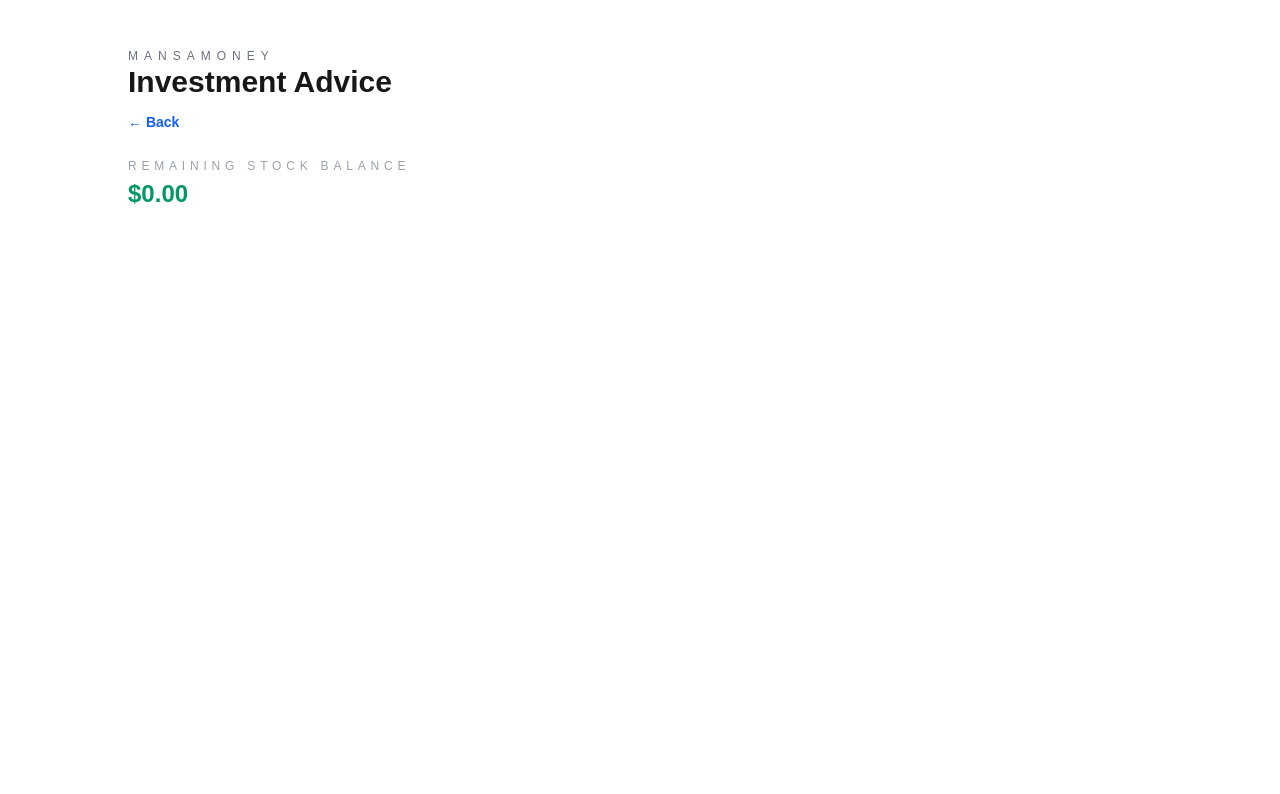
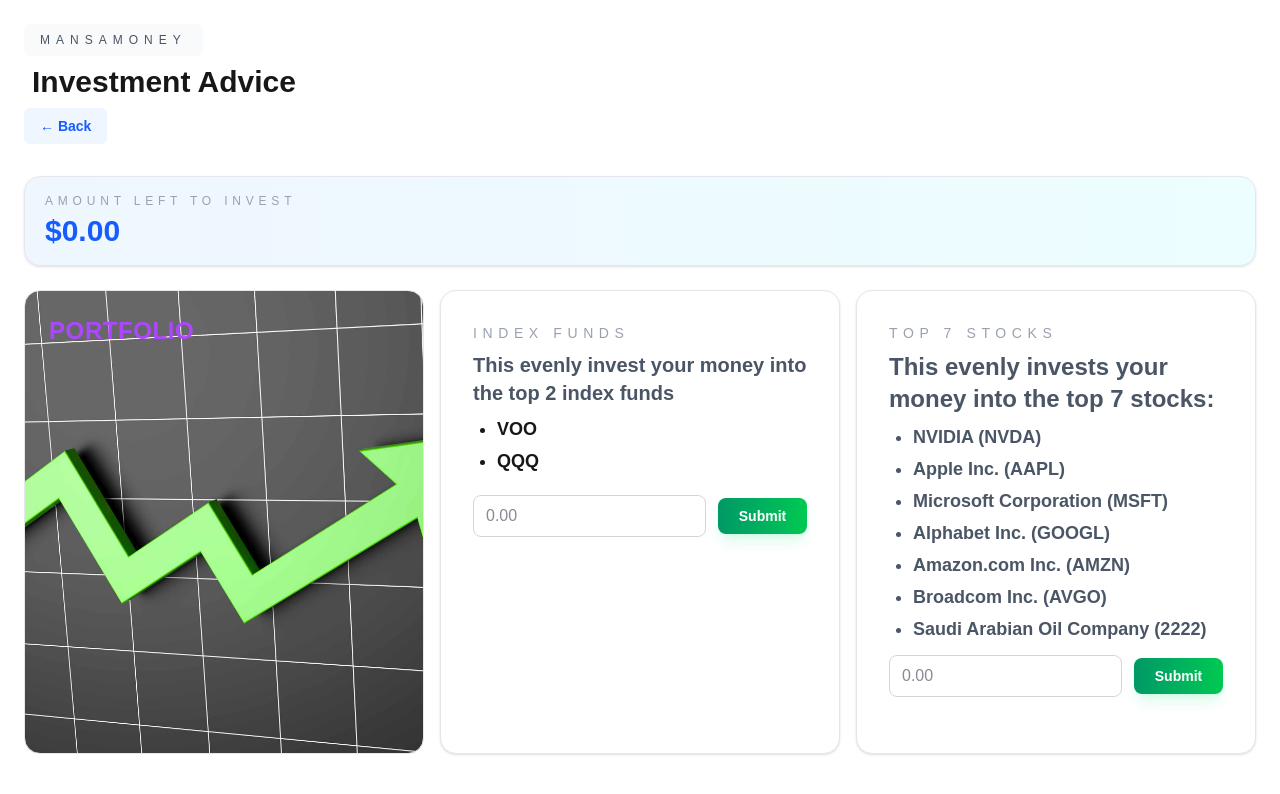
Before and after one commit to KormanCarter/finace-stock-trader, a Next.js app: page /advice in a window 1280 px wide. Shown: the top 794 px of the page. Built offline with nearby package versions, Linux system fonts and the light colour scheme.

Commit message:
working on budget tracker

```diff
--- a/src/app/advice/page.js
+++ b/src/app/advice/page.js
@@ -23,16 +23,16 @@
     }, [])
 
     return (
-        <main className="min-h-screen bg-white px-6 py-12">
-            <section className="mx-auto max-w-5xl space-y-6">
-                <header>
-                    <p className="text-xs uppercase tracking-[0.5em] text-gray-500">
+        <main className="min-h-screen bg-white m-0 p-0 w-screen">
+            <section className="m-0 p-0 w-screen space-y-6">
+                <header className="px-6 pt-6 pb-2 space-y-2 bg-white/50">
+                    <p className="inline-block rounded-md bg-gray-50 px-4 py-2 text-xs uppercase tracking-[0.5em] text-gray-600">
                         MansaMoney
                     </p>
-                    <h1 className="text-3xl font-black">Investment Advice</h1>
+                    <h1 className="text-3xl font-black px-2">Investment Advice</h1>
                     <Link
                         href="/home"
-                        className="mt-3 inline-flex items-center text-sm font-semibold text-blue-600 hover:text-blue-500"
+                        className="inline-flex items-center rounded-md bg-blue-50 px-4 py-2 text-sm font-semibold text-blue-600 hover:bg-blue-100 hover:text-blue-700 transition"
                     >
                         ← Back
                     </Link>
--- a/src/app/globals.css
+++ b/src/app/globals.css
@@ -16,4 +16,5 @@
   background: #ffffff;
   color: #171717;
   font-family: Arial, Helvetica, sans-serif;
+  margin: 0;
 }
--- a/src/components/BudgetTrack.js
+++ b/src/components/BudgetTrack.js
@@ -16,6 +16,17 @@
     const [Sports, setSports] = useState('')
     const [other, setOthers] = useState('')
     const [showRecommended, setShowRecommended] = useState(true)
+
+    // Derived remaining balance updates automatically when any dependency changes
+    const remainingBalance = (Number(income) || 0)
+        - ((Number(housing) || 0)
+        + (Number(food) || 0)
+        + (Number(savings) || 0)
+        + (Number(carPayment) || 0)
+        + (Number(groceries) || 0)
+        + (Number(investments) || 0)
+        + (Number(other) || 0)
+        + (Number(Sports) || 0));
 
     useEffect(() => {
         // Load income from localStorage
@@ -104,29 +115,9 @@
 
                 {income && (
                     <article className="rounded-2xl border border-gray-200 bg-gradient-to-r from-green-50 to-emerald-50 px-5 py-4 shadow-sm">
-                        <div className="grid grid-cols-2 gap-4">
-
-                            <div className="flex flex-col gap-1">
-                                <p className="text-xs uppercase tracking-[0.4em] text-gray-400">Budget Balance</p>
-                                <p className={`text-2xl font-bold ${
-                                    (Number(income) - (Number(housing) || 0) - (Number(food) || 0) - (Number(savings) || 0) - (Number(carPayment) || 0) - (Number(groceries) || 0) - (Number(investments) || 0) - (Number(other) || 0) - (Number(Sports) || 0)) >= 0
-                                    ? 'text-emerald-600'
-                                    : 'text-red-600'
-                                }`}>
-                                    ${(Number(income) - (Number(housing) || 0) - (Number(food) || 0) - (Number(savings) || 0) - (Number(carPayment) || 0) - (Number(groceries) || 0) - (Number(investments) || 0) - (Number(other) || 0) - (Number(Sports) || 0)).toFixed(2)}
-                                </p>
-                            </div>
-
-                            <div className="flex flex-col gap-1">
-                                <p className="text-xs uppercase tracking-[0.4em] text-gray-400">Remaining Stock Balance</p>
-                                <p className={`text-2xl font-bold ${
-                                    (Number(investments) || 0) >= 0
-                                    ? 'text-emerald-600'
-                                    : 'text-red-600'
-                                }`}>
-                                    ${(Number(investments) || 0).toFixed(2)}
-                                </p>
-                            </div>
+                        <div className="flex flex-col gap-1">
+                            <p className="text-xs uppercase tracking-[0.4em] text-gray-400">Remaining Balance</p>
+                            <p className={`text-2xl font-bold ${remainingBalance >= 0 ? 'text-emerald-600' : 'text-red-600'}`}>{remainingBalance.toFixed(2)}</p>
                         </div>
                     </article>
                 )}
--- a/src/components/Enter.js
+++ b/src/components/Enter.js
@@ -67,9 +67,9 @@
                         </div>
                         <button
                             type="submit"
-                            className="w-full mt-6 rounded-lg bg-emerald-600 px-4 py-3 text-center text-sm font-semibold text-white transition hover:bg-emerald-500"
+                            className="group relative w-full mt-6 overflow-hidden rounded-lg bg-gradient-to-r from-emerald-600 via-green-500 to-emerald-600 px-5 py-3 text-center text-sm font-semibold text-white shadow-lg shadow-emerald-200/40 transition [background-size:200%_100%] hover:[background-position:100%_0] hover:shadow-emerald-300 focus:outline-none focus:ring-2 focus:ring-emerald-400 focus:ring-offset-2 active:scale-[0.97]"
                         >
-                            Save Income
+                            <span className="relative z-10">Save Income</span>
                         </button>
                     </form>
                 </article>
--- a/src/components/advice.js
+++ b/src/components/advice.js
@@ -1,17 +1,93 @@
 "use client";
 
-import React from 'react'
+import React, { useState } from 'react'
+import Link from "next/link";
 
 export default function Advice({ investments = 0 }) {
+    const [indexfund,setIndexFund] = useState("")
+    const [topSeven,setTopSeven] = useState("")
     return (
-        <main>
-        <div className="flex flex-col gap-1">
-                    <p className="text-xs uppercase tracking-[0.4em] text-gray-400">Remaining Stock Balance</p>
-                    <p className="text-2xl font-bold text-emerald-600">
-                        ${(Number(investments) || 0).toFixed(2)}
-                    </p>
+        <main className="min-h-screen bg-white">
+            <section className="mx-auto max-w-7xl space-y-6 px-6">
+                {/* Amount Left to Invest */}
+                <article className="rounded-2xl border border-gray-200 bg-gradient-to-r from-blue-50 to-cyan-50 px-5 py-4 shadow-sm">
+                    <div className="flex flex-col gap-1">
+                        <p className="text-xs uppercase tracking-[0.4em] text-gray-400">Amount Left to Invest</p>
+                        <p className="text-3xl font-bold text-blue-600">
+                            ${(Number(investments) || 0).toFixed(2)}
+                        </p>
+                    </div>
+                </article>
+
+                <div className="grid grid-cols-3 gap-4">
+                    {/* Portfolio Image Card */}
+                    <div className="col-span-1 row-span-2">
+                        <Link
+                            href="/portfolio"
+                            className="flex h-116 w-full flex-col rounded-2xl border border-gray-200 bg-cover bg-center p-6 text-2xl font-bold uppercase tracking-wide text-purple-500 transition duration-500 hover:-translate-y-2 hover:scale-[1.01] hover:border-white/70 hover:shadow-2xl"
+                            style={{ backgroundImage: "url('/stockup.jpg')" }}
+                        >
+                            Portfolio
+                        </Link>
+                    </div>
+
+
+                    <article className="h-116 w-full rounded-2xl border border-gray-200 bg-white px-8 py-8 shadow-sm flex flex-col">
+                        <div className="flex flex-col gap-2">
+                            <p className="text-sm uppercase tracking-[0.4em] text-gray-400">Index Funds</p>
+                            <p className="text-xl font-bold text-gray-600">This evenly invest your money into the top 2 index funds</p>
+                            <ul className="list-disc pl-6 space-y-1 font-semibold text-lg">
+                                    <li>VOO</li>
+                                    <li>QQQ</li>
+                                </ul>
+                                <div className="flex items-center gap-3 mt-3">
+                                    <input
+                                        type="number"
+                                        value={indexfund}
+                                        onChange={(e) => setIndexFund(e.target.value)}
+                                        className="flex-1 rounded-lg border border-gray-300 px-3 py-2 text-gray-900 focus:border-emerald-500 focus:outline-none focus:ring-2 focus:ring-emerald-200"
+                                        placeholder="0.00"
+                                    />
+                                    <button className="relative inline-flex items-center justify-center overflow-hidden rounded-lg bg-gradient-to-r from-emerald-600 via-green-500 to-emerald-600 px-6 py-2 text-sm font-semibold text-white shadow-lg shadow-emerald-200/40 transition [background-size:200%_100%] hover:[background-position:100%_0] hover:shadow-emerald-300 focus:outline-none focus:ring-2 focus:ring-emerald-400 focus:ring-offset-2 active:scale-[0.97]">
+                                        <span className="relative z-10">Submit</span>
+                                    </button>
+                                </div>
+                        </div>
+                    </article>
+
+
+                    <article className="h-116 w-full rounded-2xl border border-gray-200 bg-white px-8 py-8 shadow-sm flex flex-col">
+                        <div className="flex flex-col gap-2">
+                            <p className="text-sm uppercase tracking-[0.4em] text-gray-400">Top 7 Stocks</p>
+                            <div className="text-gray-600">
+                                <p className="text-2xl font-bold mb-2">This evenly invests your money into the top 7 stocks:</p>
+                                <ul className="list-disc pl-6 space-y-1 font-semibold text-lg">
+                                    <li>NVIDIA (NVDA)</li>
+                                    <li>Apple Inc. (AAPL)</li>
+                                    <li>Microsoft Corporation (MSFT)</li>
+                                    <li>Alphabet Inc. (GOOGL)</li>
+                                    <li>Amazon.com Inc. (AMZN)</li>
+                                    <li>Broadcom Inc. (AVGO)</li>
+                                    <li>Saudi Arabian Oil Company (2222)</li>
+                                </ul>
+                                <div className="flex items-center gap-3 mt-3">
+                                    <input
+                                        type="number"
+                                        value={topSeven}
+                                        onChange={(e) => setTopSeven(e.target.value)}
+                                        className="flex-1 rounded-lg border border-gray-300 px-3 py-2 text-gray-900 focus:border-emerald-500 focus:outline-none focus:ring-2 focus:ring-emerald-200"
+                                        placeholder="0.00"
+                                    />
+                                    <button className="relative inline-flex items-center justify-center overflow-hidden rounded-lg bg-gradient-to-r from-emerald-600 via-green-500 to-emerald-600 px-6 py-2 text-sm font-semibold text-white shadow-lg shadow-emerald-200/40 transition [background-size:200%_100%] hover:[background-position:100%_0] hover:shadow-emerald-300 focus:outline-none focus:ring-2 focus:ring-emerald-400 focus:ring-offset-2 active:scale-[0.97]">
+                                        <span className="relative z-10">Submit</span>
+                                    </button>
+                                </div>
+                            </div>
+                        </div>
+                    </article>
+
                 </div>
-
+            </section>
         </main>
-    )
+    );
 }
--- a/src/components/search.js
+++ b/src/components/search.js
@@ -225,9 +225,9 @@
                         </label>
                         <button
                             type="submit"
-                            className="rounded-lg bg-emerald-600 px-4 py-2 text-center text-sm font-semibold text-white transition hover:bg-emerald-500 h-fit"
+                            className="relative inline-flex items-center justify-center h-fit overflow-hidden rounded-lg bg-gradient-to-r from-emerald-600 via-green-500 to-emerald-600 px-5 py-2 text-sm font-semibold text-white shadow-md shadow-emerald-200/40 transition [background-size:200%_100%] hover:[background-position:100%_0] hover:shadow-emerald-300 focus:outline-none focus:ring-2 focus:ring-emerald-400 focus:ring-offset-2 active:scale-[0.97]"
                         >
-                            Buy
+                            <span className="relative z-10">Buy</span>
                         </button>
                     </form>
                 </article>
```
Also changed, not shown: src/app/indexfunds/page.js (+7 -6 lines), src/components/Portfolio.js (+40 -17 lines).
